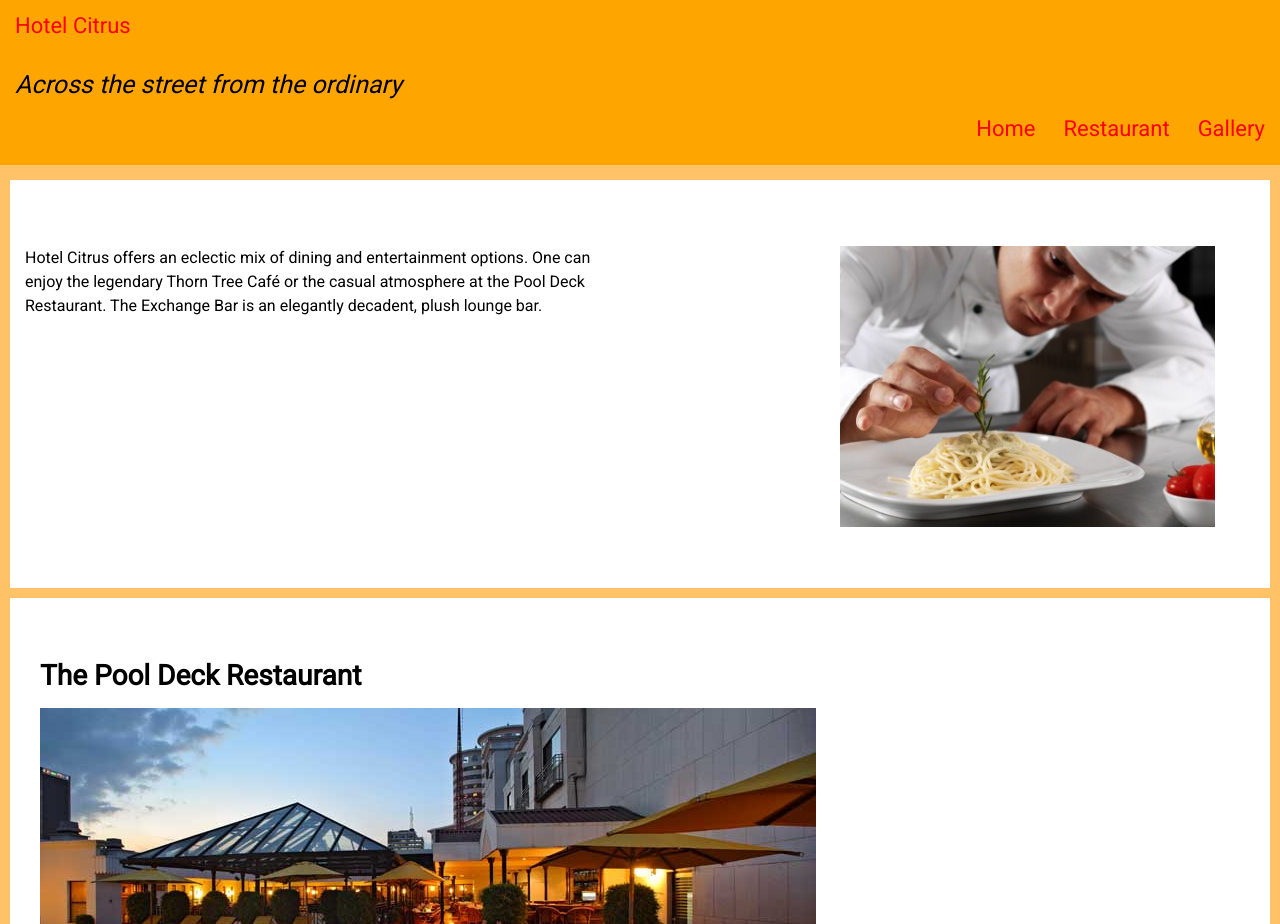
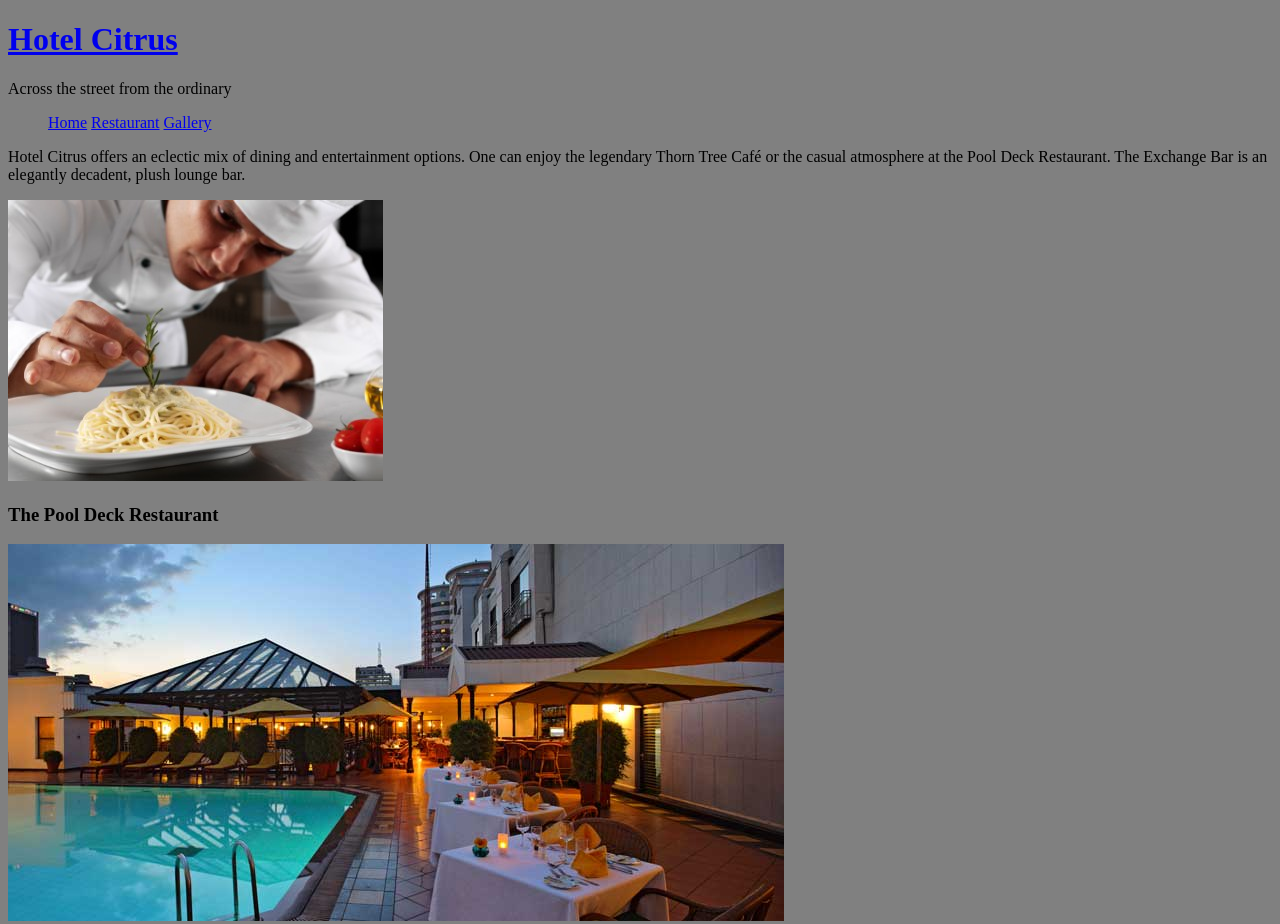
Before and after one commit to season-7/Hotel-Citrus, a plain HTML site: page restaurants.html in a window 1280 px wide. Shown: the top 924 px of the page. Drawn offline with Linux system fonts and the light colour scheme.

Commit message:
more rules of css styling

```diff
--- a/assets/stylesheets/styles.css
+++ b/assets/stylesheets/styles.css
@@ -1,216 +1,6 @@
-/* http://meyerweb.com/eric/tools/css/reset/
-   v2.0 | 20110126
-   License: none (public domain)
-*/
-
-html, body, div, span, applet, object, iframe,
-h1, h2, h3, h4, h5, h6, p, blockquote, pre,
-a, abbr, acronym, address, big, cite, code,
-del, dfn, em, img, ins, kbd, q, s, samp,
-small, strike, strong, sub, sup, tt, var,
-b, u, i, center,
-dl, dt, dd, ol, ul, li,
-fieldset, form, label, legend,
-table, caption, tbody, tfoot, thead, tr, th, td,
-article, aside, canvas, details, embed,
-figure, figcaption, footer, header, hgroup,
-menu, nav, output, ruby, section, summary,
-time, mark, audio, video {
-	margin: 0;
-	padding: 0;
-	border: 0;
-	font-size: 100%;
-	font: inherit;
-	vertical-align: baseline;
+.navbar-brand {
+  font-weight: bold;
 }
-/* HTML5 display-role reset for older browsers */
-article, aside, details, figcaption, figure,
-footer, header, hgroup, menu, nav, section {
-	display: block;
+body{
+  background: grey;
 }
-body {
-	line-height: 1;
-}
-ol, ul {
-	list-style: none;
-}
-blockquote, q {
-	quotes: none;
-}
-blockquote:before, blockquote:after,
-q:before, q:after {
-	content: '';
-	content: none;
-}
-table {
-	border-collapse: collapse;
-	border-spacing: 0;
-}
-
-/*
-  ========================================
-	  Grid
-	 ========================================
-*/
-
-*,
-*:before,
-*:after {
-  -webkit-box-sizing: border-box;
-     -moz-box-sizing: border-box;
-          box-sizing: border-box;
-}
-.container {
-  padding-left: 30px;
-  padding-right: 30px;
-}
-.grid,
-.container {
-	margin: 10px 10px;
-}
-.column-1 {
-	width: 50%;
-}
-.column-1 {
-	display: inline-block;
-	vertical-align: top;
-}
-.grid,
-.column-1 {
-	padding-left: 15px;
-	padding-right: 15px;
-	margin-bottom: 10px;
-}
-
-/*
-  ========================================
-  Rows
-  ========================================
-*/
-
-.row {
-  background: white;
-  padding: 66px 0 44px 0;
-}
-
-/*
-  ========================================
-  Clearfix
-  ========================================
-*/
-
-.group:before,
-.group:after {
-  content: "";
-  display: table;
-}
-.group:after {
-  clear: both;
-}
-.group {
-  clear: both;
-  *zoom: 1;
-}
-
-/*
-  ========================================
-	 Styles
-  ========================================
-*/
-
-body {
-	font-family: 'Roboto', sans-serif;
-	line-height: 150%;
-	background: #ffc266;
-	color: #000;
-}
-h1, h3, p {
-	margin-bottom: 20px;
-}
-h1 {
-	font-size: 35px;
-}
-h3 {
-	font-size: 28px;
-	font-weight: 600;
-}
-ul {
-	padding-left: 25px;
-	list-style-type: disc;
-}
-
-/*
-  ========================================
-	 Navigation
-	 ========================================
-*/
-
-nav {
-	padding-bottom: 22px;
-	word-spacing: 1.5em;
-}
-.top-nav {
-	padding-right: 15px;
-	text-align: right;
-}
-.bottom-nav {
-	text-align: center;
-}
-
-/*
-  ========================================
-	 Links
-	 ========================================
-*/
-
-a {
-	color: red;
-	font-size: 22px;
-	text-decoration: none;
-}
-
-/*
-  ========================================
-	 Header
-	 ========================================
-*/
-
-header {
-	background-color: orange;
-	padding-left: 15px;
-	margin-bottom: 15px;
-}
-.primary-header {
-	 padding-top: 10px;
-}
-.slogan {
-	font-size: 25px;
-	font-style: italic;
-	padding-top: 15px;
-}
-
-/*
-  ========================================
-	 Footer
-	 ========================================
-*/
-
-footer {
-	height: 60px;
-	line-height: 60px;
-}
-/*
-  ========================================
-	Restaurants
-	=========================================
-*/
-
-.img1 {
-	padding-left: 200px;
-}
-.section2 {
-	padding-left: 30px;
-	padding-right: 30px;
-	margin: 10px 10px;
-
-}
```
